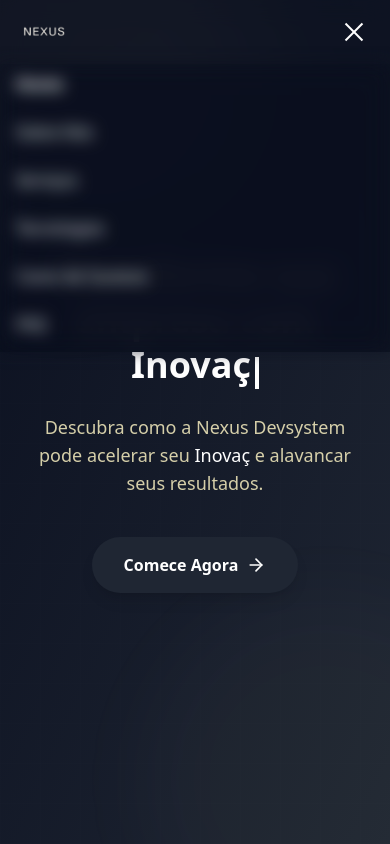
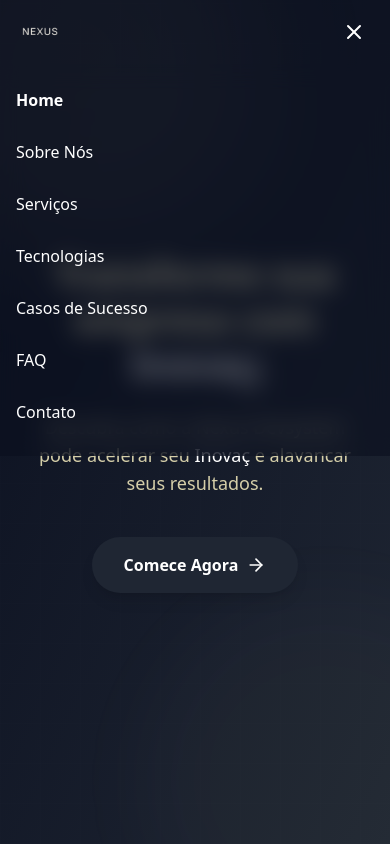
Before and after one commit to NexusDevsystem/nexusweb, a React (Vite) app: page / in a window 390 px wide. Both pictures are taken after a click on the button 354 px from the left and 32 px from the top of the page. Shown: the top 844 px of the page. Built offline with nearby package versions, Linux system fonts and the light colour scheme.

Commit message:
atualização

```diff
--- a/src/components/Navbar.jsx
+++ b/src/components/Navbar.jsx
@@ -1,6 +1,7 @@
 // src/components/Navbar.jsx
 import React, { useState, useEffect } from 'react'
 import { Link } from 'react-scroll'
+import { Menu, X } from 'lucide-react'
 
 export default function Navbar() {
   const [open, setOpen] = useState(false)
@@ -13,9 +14,10 @@
     { to: 'tech',    label: 'Tecnologias' },
     { to: 'cases',   label: 'Casos de Sucesso' },
     { to: 'faq',     label: 'FAQ' },
-    { to: 'contact', label: 'Contato' }  // ← Certifica-se de incluir Contato por último
+    { to: 'contact', label: 'Contato' }
   ]
 
+  // adiciona sombra e blur na navbar ao dar scroll
   useEffect(() => {
     const onScroll = () => setScrolled(window.scrollY > 0)
     window.addEventListener('scroll', onScroll)
@@ -28,17 +30,20 @@
         fixed top-0 w-full z-50 transition-shadow
         ${scrolled
           ? 'backdrop-blur-md bg-primary/80 shadow-md'
-          : 'backdrop-blur-md bg-primary/60'
-        }
+          : 'bg-primary/60'}
       `}
     >
       <div className="max-w-7xl mx-auto flex items-center justify-between px-4 sm:px-6 lg:px-8 h-16">
         {/* logo */}
         <Link to="home" smooth duration={500} className="cursor-pointer">
-          <img src="/nexuslogo.png" alt="Nexus Devsystem" className="h-14 md:h-16 lg:h-20" />
+          <img
+            src="/nexuslogo.png"
+            alt="Nexus Devsystem"
+            className="h-12 md:h-14"
+          />
         </Link>
 
-        {/* desktop links */}
+        {/* links desktop */}
         <ul className="hidden md:flex space-x-6">
           {links.map(({ to, label }) => (
             <li key={to}>
@@ -48,7 +53,7 @@
                 smooth
                 offset={-80}
                 duration={500}
-                className="cursor-pointer px-2 py-1 text-white hover:text-secondary transition"
+                className="cursor-pointer px-2 py-1 text-white hover:text-secondary transition-colors"
                 activeClass="text-secondary border-b-2 border-secondary"
               >
                 {label}
@@ -57,38 +62,28 @@
           ))}
         </ul>
 
-        {/* botão mobile (2 barras → X) */}
+        {/* toggle mobile */}
         <button
-          className="md:hidden flex flex-col items-center justify-center w-10 h-10 relative focus:outline-none"
+          className="md:hidden p-2 rounded hover:bg-primary/30 transition"
           onClick={() => setOpen(o => !o)}
         >
-          {/* Linha superior */}
-          <span
-            className={`
-              block absolute h-0.5 w-6 bg-white transition-transform duration-300
-              ${open ? 'rotate-45' : '-translate-y-1.5'}
-            `}
-          />
-          {/* Linha inferior */}
-          <span
-            className={`
-              block absolute h-0.5 w-6 bg-white transition-transform duration-300
-              ${open ? '-rotate-45' : 'translate-y-1.5'}
-            `}
-          />
+          {open
+            ? <X className="w-6 h-6 text-white" />
+            : <Menu className="w-6 h-6 text-white" />
+          }
         </button>
       </div>
 
-      {/* menu móvel */}
+      {/* menu móvel com fundo embaçado */}
       <div
         className={`
-          md:hidden
-          backdrop-blur-md bg-primary/60       /* ← mesmo blur + transparência leve */
-          transition-max-height duration-300 ease-in-out overflow-hidden
-          ${open ? 'max-h-72' : 'max-h-0'}
+          md:hidden fixed top-16 inset-x-0 z-40
+          bg-primary/60 backdrop-blur-md
+          transition-[max-height] duration-300 overflow-hidden
+          ${open ? 'max-h-screen' : 'max-h-0'}
         `}
       >
-        <ul className="flex flex-col px-4 pb-4 space-y-2">
+        <ul className="flex flex-col px-4 pt-4 pb-6 space-y-3">
           {links.map(({ to, label }) => (
             <li key={to}>
               <Link
@@ -97,7 +92,7 @@
                 smooth
                 offset={-80}
                 duration={500}
-                className="block py-2 text-white hover:text-secondary transition"
+                className="block py-2 text-white hover:text-secondary transition-colors"
                 activeClass="text-secondary font-semibold"
                 onClick={() => setOpen(false)}
               >
```
